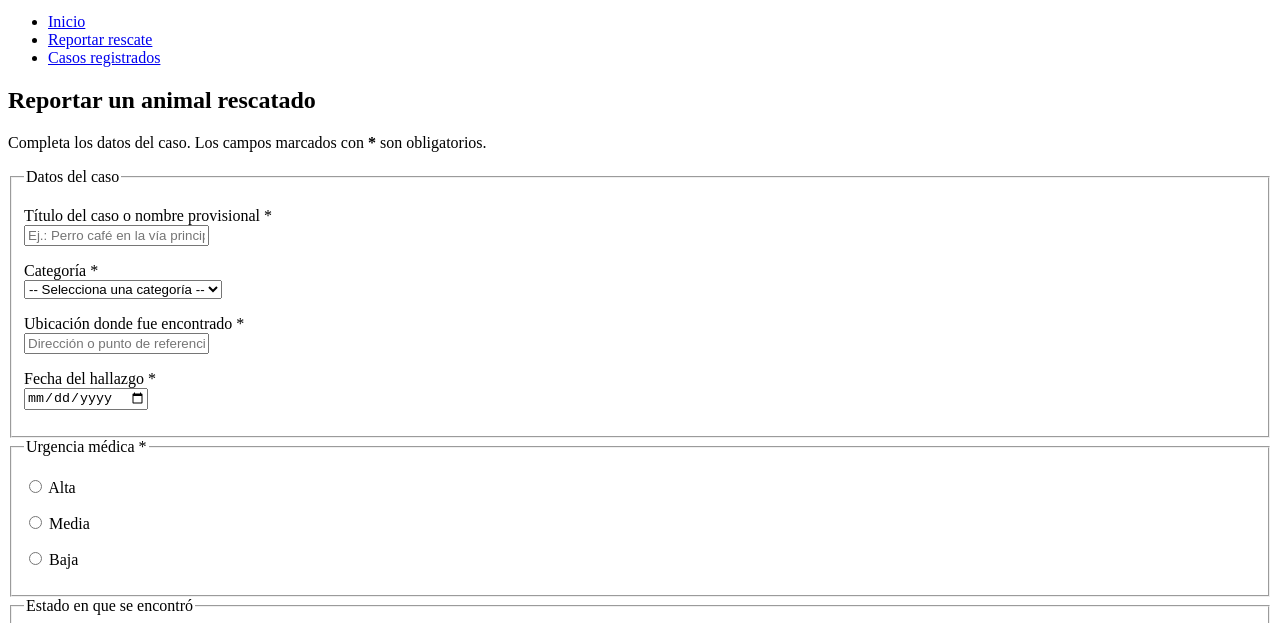
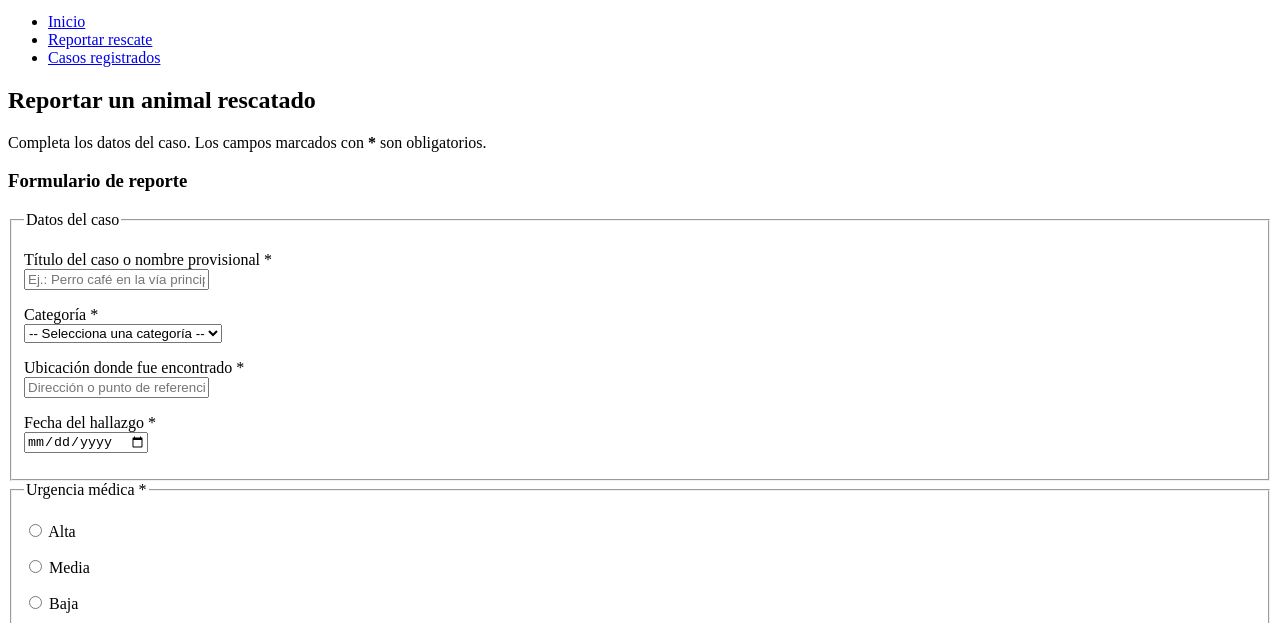
Before and after one commit to Jon069/S5_SO, a plain HTML site: page src/reportar.html in a window 1280 px wide. Shown: the part 177-800 px from the top of the page. Drawn offline with Linux system fonts and the light colour scheme; files whose address does not match are found by name.

Commit message:
fix: agrega encabezado al article del formulario

```diff
--- a/src/reportar.html
+++ b/src/reportar.html
@@ -31,6 +31,7 @@
       </p>
 
       <article>
+        <h3>Formulario de reporte</h3>
         <form action="#" method="post">
 
           <fieldset>
```
